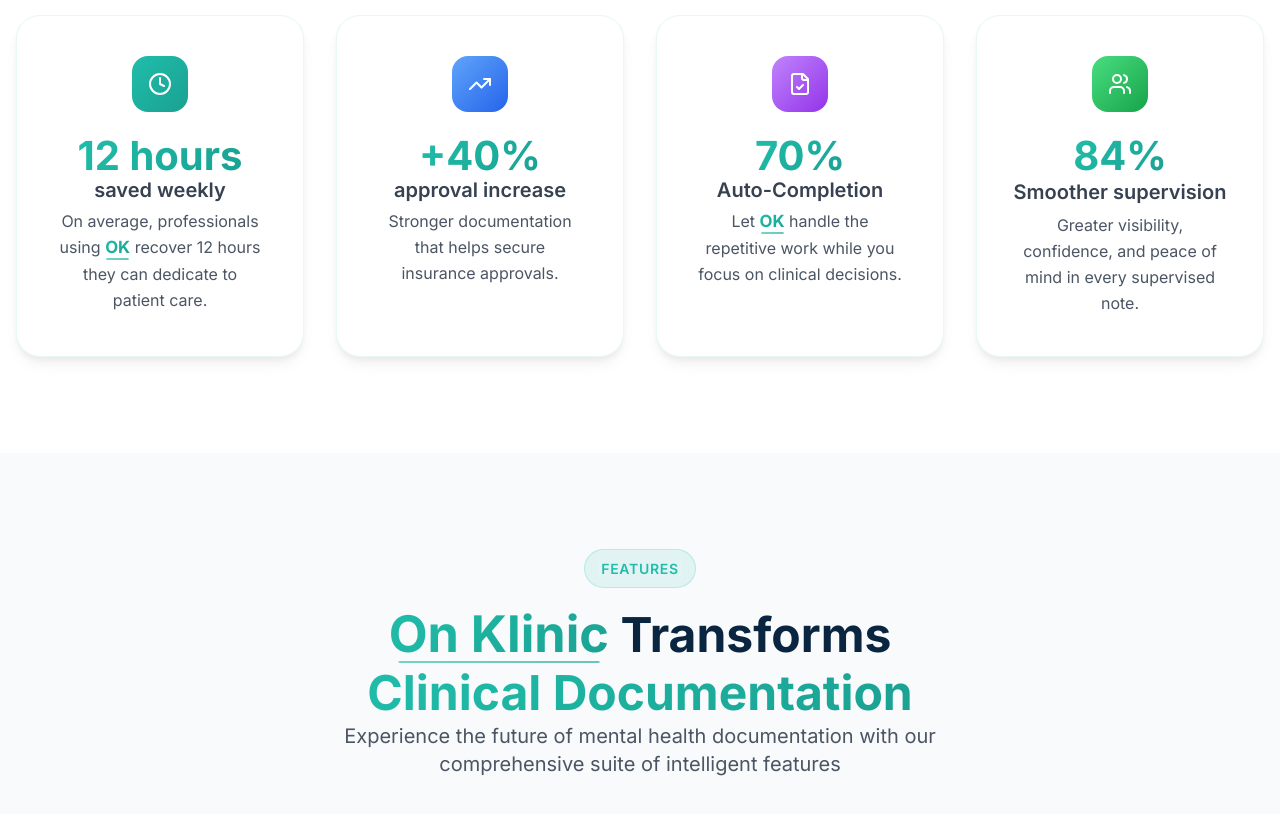
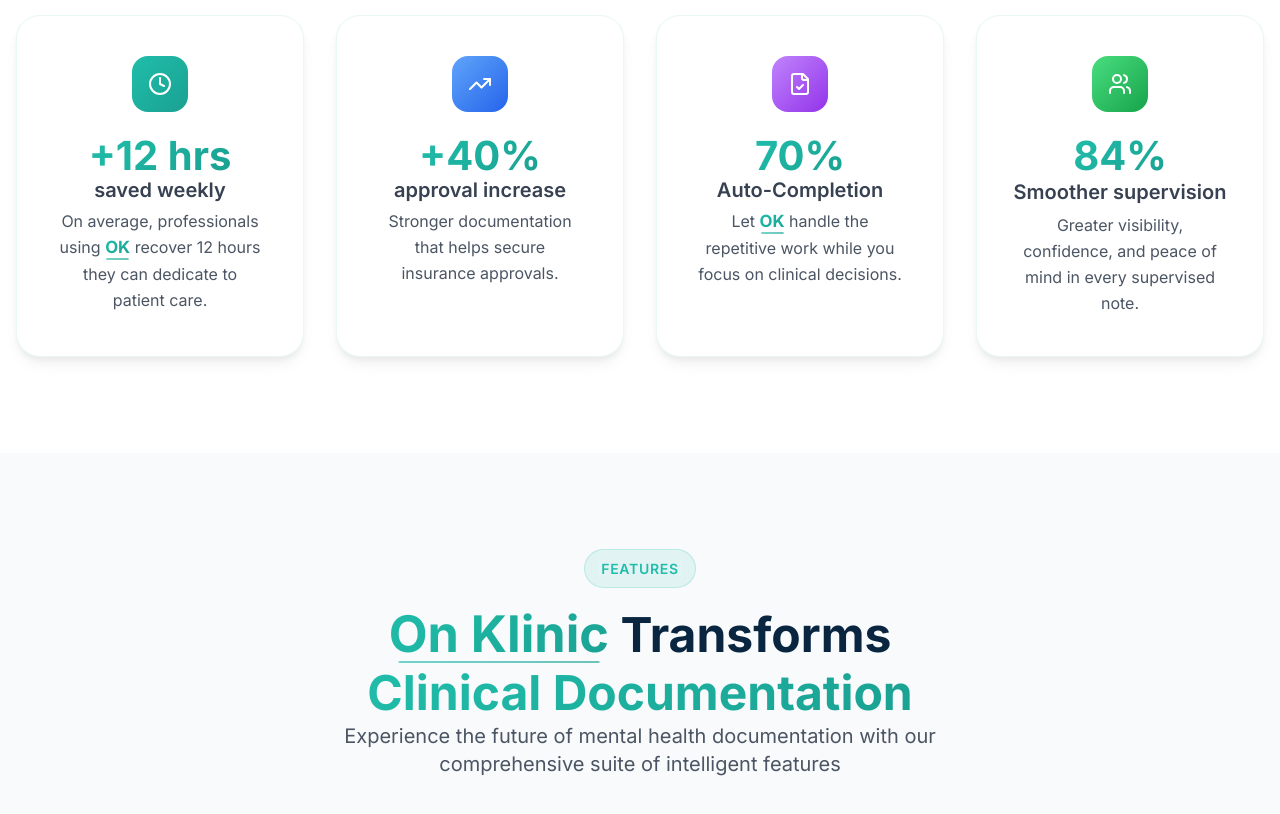
Before and after one commit to CleverDocsApp/Landing, a React (Vite) app: page / in a window 1280 px wide. Shown: the part 3320-4134 px from the top of the page. Built offline with nearby package versions, Linux system fonts and the light colour scheme.

Commit message:
Update first metric to +12 hrs

```diff
--- a/src/components/MetricsSection/MetricsSection.tsx
+++ b/src/components/MetricsSection/MetricsSection.tsx
@@ -9,7 +9,7 @@ interface MetricsSectionProps {
 const metrics = [
   {
     icon: <Clock size={24} />,
-    value: '12 hours',
+    value: '+12 hrs',
     subValue: 'saved weekly',
     label: 'On average, professionals using OK recover 12 hours they can dedicate to patient care.',
     color: 'bg-gradient-to-br from-primary to-primary-dark',
```
